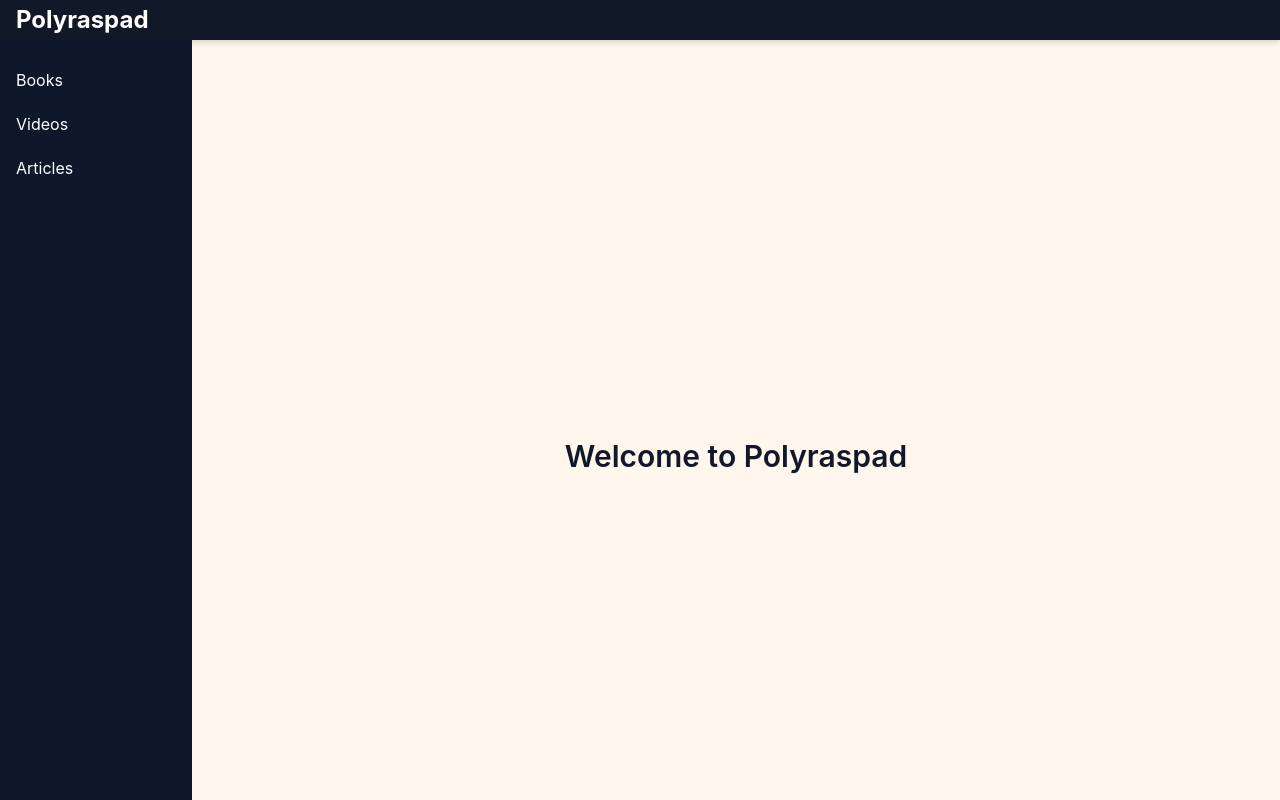
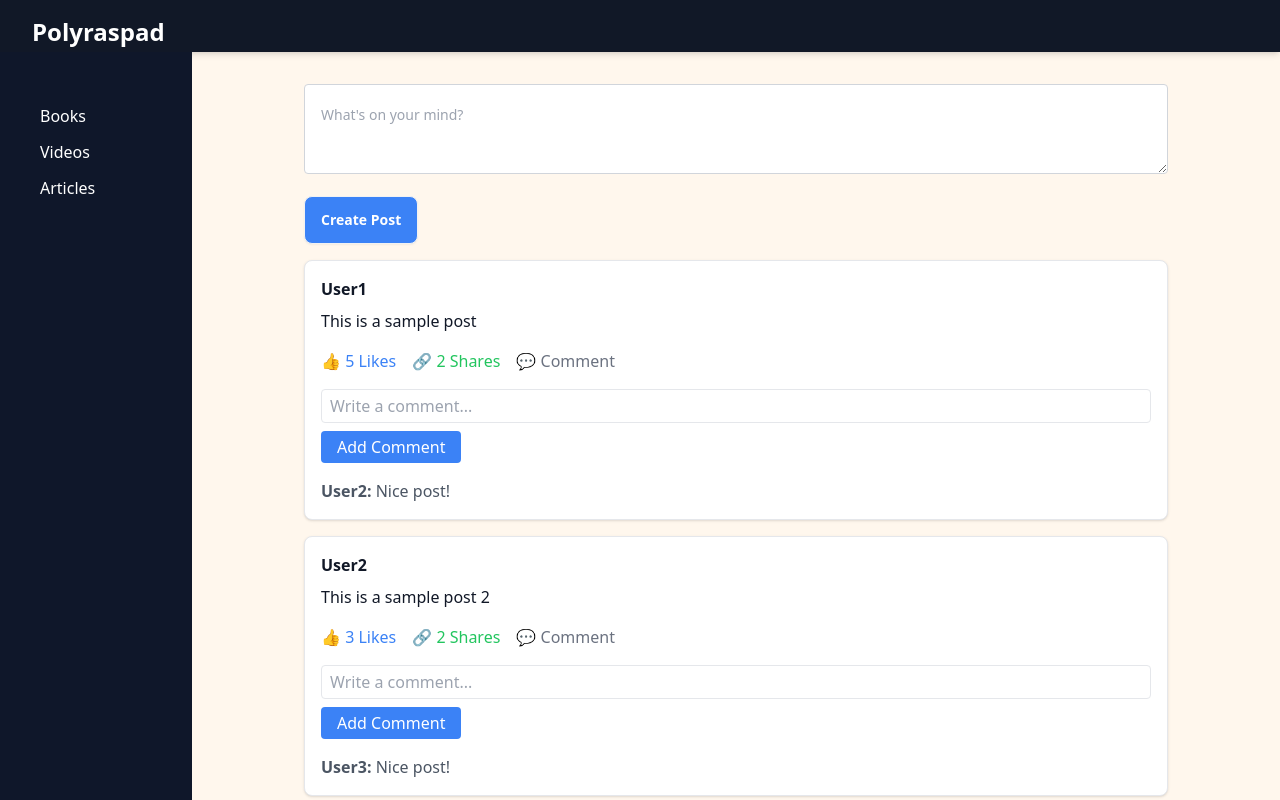
Before and after one commit to Kamil-Zuki/polyraspad, a Next.js app: page / in a window 1280 px wide. Shown: the top 800 px of the page. Built offline with nearby package versions, Linux system fonts and the light colour scheme.

Commit message:
feat: add the post component

```diff
--- /dev/null
+++ b/app/api/posts/route.ts
@@ -0,0 +1,81 @@
+import { NextRequest, NextResponse } from 'next/server';
+
+interface Post {
+  id: number;
+  author: string;
+  content: string;
+  likes: number;
+  comments: { user: string; text: string }[];
+  shares: number;
+}
+
+let posts: Post[] = [
+  {
+    id: 1,
+    author: 'User1',
+    content: 'This is a sample post',
+    likes: 5,
+    comments: [{ user: 'User2', text: 'Nice post!' }],
+    shares: 2,
+  },
+  {
+    id: 2,
+    author: 'User2',
+    content: 'This is a sample post 2',
+    likes: 3,
+    comments: [{ user: 'User3', text: 'Nice post!' }],
+    shares: 2,
+  },
+  {
+    id: 3,
+    author: 'User3',
+    content: 'This is a sample post 3',
+    likes: 3,
+    comments: [{ user: 'User4', text: 'Nice post!' }],
+    shares: 2,
+  },
+];
+
+let nextId = 4; // Variable for generating unique post IDs
+
+// Handle GET request (fetch posts)
+export async function GET(req: NextRequest) {
+  return NextResponse.json(posts);
+}
+
+// Handle POST request (create new post or update existing ones)
+export async function POST(req: NextRequest) {
+  const { action, content, comment, id } = await req.json();
+
+  if (action === 'create') {
+    const newPost: Post = {
+      id: nextId++,
+      author: 'User1', // You can dynamically set this based on user info
+      content,
+      likes: 0,
+      comments: [],
+      shares: 0,
+    };
+
+    posts.push(newPost);
+    return NextResponse.json(newPost, { status: 201 });
+  }
+
+  // Find the post by ID to update it
+  const post = posts.find((p) => p.id === id);
+  if (!post) {
+    return NextResponse.json({ error: 'Post not found' }, { status: 404 });
+  }
+
+  if (action === 'like') {
+    post.likes += 1;
+  }
+  if (action === 'comment' && comment) {
+    post.comments.push(comment);
+  }
+  if (action === 'share') {
+    post.shares += 1;
+  }
+
+  return NextResponse.json(post);
+}
--- /dev/null
+++ b/app/components/CreatePost.tsx
@@ -0,0 +1,93 @@
+import { useState } from 'react';
+
+// Define Post type to match the structure of a post
+interface Post {
+  id: number;
+  author: string;
+  content: string;
+  likes: number;
+  shares: number;
+  comments: { user: string; text: string }[];
+}
+
+const CreatePost = () => {
+  // State to store the content of the new post
+  const [content, setContent] = useState<string>('');
+  const [posts, setPosts] = useState<Post[]>([]);
+  const [loading, setLoading] = useState<boolean>(false);
+  const [error, setError] = useState<string | null>(null);
+
+  const handleCreatePost = async () => {
+    if (!content.trim()) return; // Don't create a post if the content is empty
+
+    setLoading(true);
+    setError(null);
+
+    const newPost = {
+      action: 'create',
+      content,
+    };
+
+    try {
+      const response = await fetch('/api/posts', {
+        method: 'POST',
+        headers: {
+          'Content-Type': 'application/json',
+        },
+        body: JSON.stringify(newPost),
+      });
+
+      if (response.ok) {
+        const createdPost: Post = await response.json();
+        setPosts([createdPost, ...posts]);
+        setContent('');
+      } else {
+        throw new Error('Error creating post');
+      }
+    } catch (err) {
+      setError('Failed to create the post');
+    } finally {
+      setLoading(false);
+    }
+  };
+
+  return (
+    <div>
+      <textarea
+        value={content}
+        onChange={(e) => setContent(e.target.value)}
+        placeholder="What's on your mind?"
+        className="textarea w-full p-4 border border-gray-300 rounded"
+      />
+      <button
+        onClick={handleCreatePost}
+        disabled={loading}
+        className="btn bg-blue-500 text-white mt-4"
+      >
+        {loading ? 'Creating...' : 'Create Post'}
+      </button>
+
+      {error && <p className="text-red-500 mt-2">{error}</p>}
+{/*
+      <div className="mt-6">
+        {posts.map((post) => (
+          <div key={post.id}>
+            <p>{post.author}</p>
+            <p>{post.content}</p>
+            <p>Likes: {post.likes}</p>
+            <p>Shares: {post.shares}</p>
+            <div>
+              {post.comments.map((comment, index) => (
+                <p key={index}>
+                  {comment.user}: {comment.text}
+                </p>
+              ))}
+            </div>
+          </div>
+        ))}
+      </div> */}
+    </div>
+  );
+};
+
+export default CreatePost;
--- /dev/null
+++ b/app/components/Post.tsx
@@ -0,0 +1,93 @@
+import { useState } from 'react';
+
+interface Comment {
+  user: string;
+  text: string;
+}
+
+interface PostProps {
+  id: number;
+  author: string;
+  content: string;
+  likes: number;
+  comments: Comment[];
+  shares: number;
+}
+
+const Post = ({ id, author, content, likes, comments, shares }: PostProps) => {
+  const [likeCount, setLikeCount] = useState(likes);
+  const [commentList, setCommentList] = useState(comments);
+  const [newComment, setNewComment] = useState('');
+
+  const handleLike = async () => {
+    // Optimistically update the UI for likes
+    setLikeCount(likeCount + 1);
+
+    await fetch('/api/posts', {
+      method: 'POST',
+      headers: { 'Content-Type': 'application/json' },
+      body: JSON.stringify({ id, action: 'like' }),
+    });
+  };
+
+  const handleComment = async () => {
+    if (!newComment.trim()) return;
+
+    const comment = { user: 'CurrentUser', text: newComment };
+
+    // Optimistically add the comment
+    setCommentList([...commentList, comment]);
+
+    await fetch('/api/posts', {
+      method: 'POST',
+      headers: { 'Content-Type': 'application/json' },
+      body: JSON.stringify({ id, action: 'comment', comment }),
+    });
+
+    setNewComment(''); // Clear comment input after submission
+  };
+
+  return (
+    <div className="border rounded-lg p-4 my-4 bg-white shadow">
+      <h3 className="font-bold">{author}</h3>
+      <p className="my-2">{content}</p>
+      <div className="flex space-x-4 mt-4">
+        <button
+          onClick={handleLike}
+          className="text-blue-500 hover:underline"
+        >
+          👍 {likeCount} Likes
+        </button>
+        <button className="text-green-500 hover:underline">
+          🔗 {shares} Shares
+        </button>
+        <button className="text-gray-500 hover:underline">💬 Comment</button>
+      </div>
+      <div className="mt-4">
+        <input
+          type="text"
+          value={newComment}
+          onChange={(e) => setNewComment(e.target.value)}
+          placeholder="Write a comment..."
+          className="border px-2 py-1 rounded w-full"
+        />
+        <button
+          onClick={handleComment}
+          className="mt-2 bg-blue-500 text-white px-4 py-1 rounded"
+        >
+          Add Comment
+        </button>
+      </div>
+      <div className="mt-4">
+        {commentList.map((comment, index) => (
+          <p key={index} className="text-gray-600">
+            <span className="font-bold">{comment.user}: </span>
+            {comment.text}
+          </p>
+        ))}
+      </div>
+    </div>
+  );
+};
+
+export default Post;
--- a/app/components/header.tsx
+++ b/app/components/header.tsx
@@ -3,8 +3,8 @@ import Link from 'next/link';
 
 const Header = () => {
   return (
-    <header className="bg-gray-900 text-white p-1 shadow-md">
-      <div className="max-w-7xl ml-3 flex items-center">
+    <header className="bg-gray-900 text-white p-1 pt-4 shadow-md">
+      <div className="max-w-7xl ml-7 flex items-center">
         <h1 className="text-2xl font-bold"><Link href="/">Polyraspad</Link></h1>
       </div>
     </header>
--- a/app/components/sidebar.tsx
+++ b/app/components/sidebar.tsx
@@ -3,8 +3,8 @@ import Link from 'next/link';
 
 const Sidebar = () => {
   return (
-    <nav className="bg-slate-900 w-48 min-h-screen p-4 text-white">
-      <ul className="space-y-5 mt-3">
+    <nav className="bg-slate-900 w-48 min-h-screen p-10 text-white">
+      <ul className="space-y-3 mt-3">
         <li>
           <Link href="/books" className="hover:text-gray-400 block">
             Books
--- a/app/layout.tsx
+++ b/app/layout.tsx
@@ -1,7 +1,7 @@
 // layout.tsx
-import Header from './components/header';
-import Sidebar from './components/sidebar';
-import '../styles/globals.css';
+import Header from './components/Header';
+import Sidebar from './components/Sidebar';
+import './styles/globals.css';
 
 const Layout = ({ children }: { children: React.ReactNode }) => {
   return (
--- a/app/page.tsx
+++ b/app/page.tsx
@@ -1,7 +1,36 @@
+"use client"
+import { useEffect, useState } from 'react';
+import Post from './components/Post';
+import CreatePost from './components/CreatePost';
+
+interface PostData {
+  id: number;
+  author: string;
+  content: string;
+  likes: number;
+  comments: { user: string; text: string }[];
+  shares: number;
+}
+
 const HomePage = () => {
+  const [posts, setPosts] = useState<PostData[]>([]);
+
+  useEffect(() => {
+    const fetchPosts = async () => {
+      const res = await fetch('/api/posts');
+      const data = await res.json();
+      setPosts(data);
+    };
+
+    fetchPosts();
+  }, []);
+
   return (
-    <div className="flex justify-center items-center min-h-screen">
-      <h2 className="text-3xl font-semibold">Welcome to Polyraspad</h2>
+    <div className="container mx-auto p-4">
+      <CreatePost/> {/* Pass setPosts to CreatePost */}
+      {posts.map((post) => (
+        <Post key={post.id} {...post} />
+      ))}
     </div>
   );
 };
--- /dev/null
+++ b/app/styles/globals.css
@@ -0,0 +1,35 @@
+@tailwind base;
+@tailwind components;
+@tailwind utilities;
+
+::-webkit-scrollbar {
+  width: 12px;
+  height: 12px;
+}
+
+::-webkit-scrollbar-track {
+  background: #f0f0f0;
+}
+
+::-webkit-scrollbar-thumb {
+  background-color: #888;
+  border-radius: 6px;
+  border: 3px solid #f0f0f0;
+}
+
+::-webkit-scrollbar-thumb:hover {
+  background-color: #555;
+}
+
+html {
+  scrollbar-width: thin;
+  scrollbar-color: #888 #f0f0f0;
+}
+
+body {
+  @apply bg-gray-100 text-gray-900;
+}
+
+.container {
+  @apply max-w-4xl mx-auto;
+}
--- a/styles/globals.css
+++ /dev/null
@@ -1,17 +0,0 @@
-@tailwind base;
-@tailwind components;
-@tailwind utilities;
-
-/* Add any global styles here */
-body {
-  margin: 0;
-  font-family: -apple-system, BlinkMacSystemFont, "Segoe UI", "Roboto", "Oxygen",
-    "Ubuntu", "Cantarell", "Fira Sans", "Droid Sans", "Helvetica Neue",
-    sans-serif;
-  -webkit-font-smoothing: antialiased;
-  -moz-osx-font-smoothing: grayscale;
-}
-code {
-  font-family: source-code-pro, Menlo, Monaco, Consolas, "Courier New",
-    monospace;
-}
```
